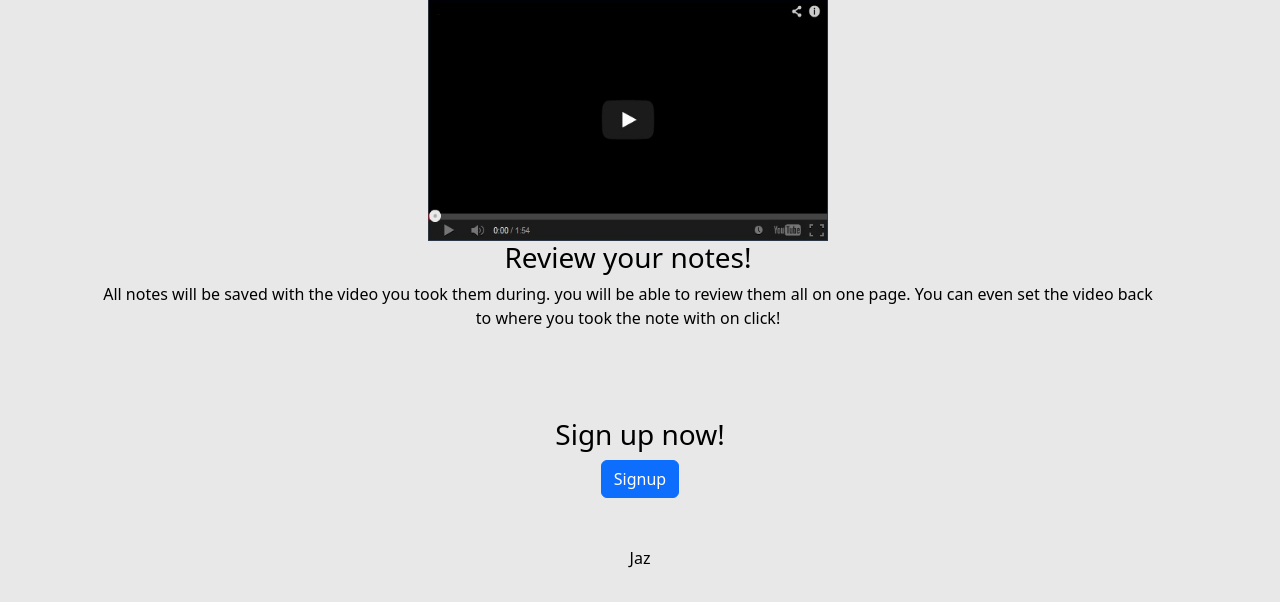
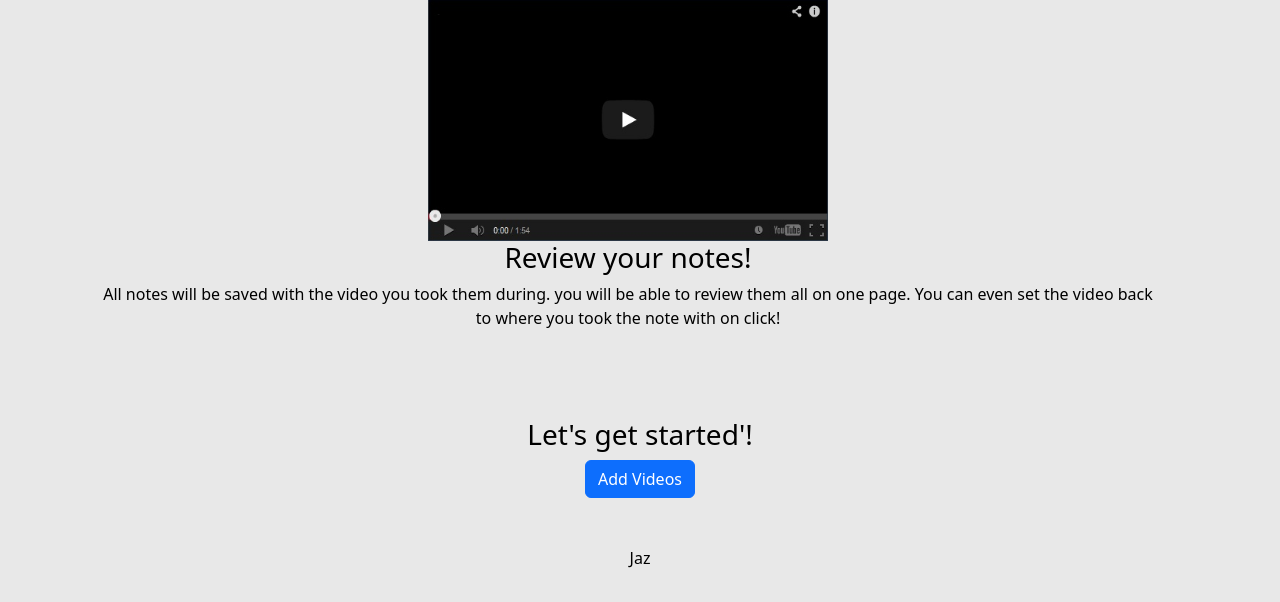
Before and after one commit to zac-clarke/YouTubeNotes, a PHP site: page /index.php in a window 1280 px wide. Shown: the part 777-1379 px from the top of the page. Run offline with PHP 8.4, Linux system fonts and the light colour scheme; a user stored in the database is signed in.

Commit message:
index.php Get started at the bottom

```diff
--- a/index.php
+++ b/index.php
@@ -1,4 +1,4 @@
-<?php require "incl/parts/header.php"; ?>
+<?php require "incl/parts/header.php";?>
 <main class="px-3">
 
     <div class="mt-5">
@@ -44,10 +44,16 @@
             </div>
         </div>
     </div>
+    <?php if (!$loggedin): ?>
     <div class="container mb-5 mt-5">
         <h3>Sign up now!</h3>
         <a class="btn btn-primary" href="#" id="btn_signup" data-bs-toggle="modal" data-bs-target="#signup">Signup</a>
     </div>
-
+    <?php else: ?>
+    <div class="container mb-5 mt-5">
+        <h3>Let's get started'!</h3>
+        <a class="btn btn-primary" href="dashboard.php">Add Videos</a>
+    </div>
+    <?php endif;?>
 </main>
-<?php require "incl/parts/footer.php"; ?>
+<?php require "incl/parts/footer.php";?>
```
